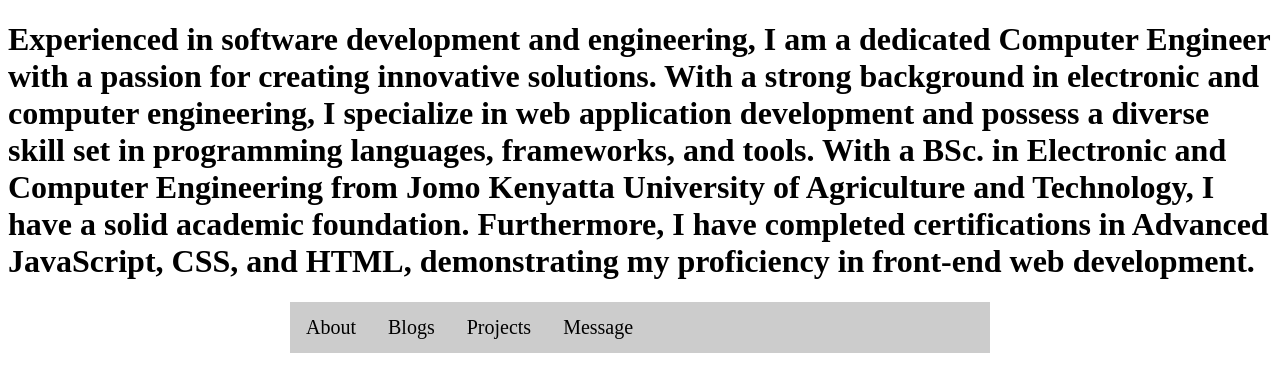
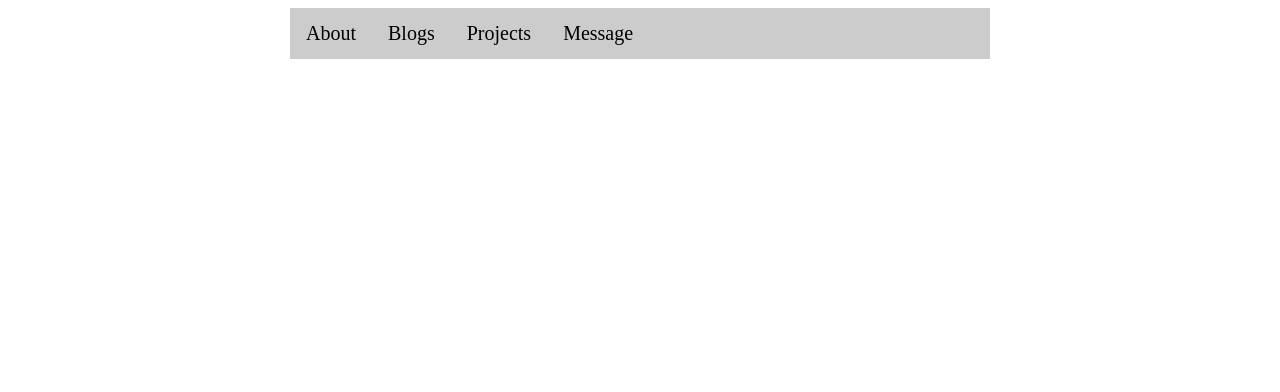
Before and after one commit to cmucheru/cmucheru.github.io, a plain HTML site: page index.html in a window 1280 px wide. Drawn offline with Linux system fonts and the light colour scheme.

Commit message:
Update index.html

```diff
--- a/index.html
+++ b/index.html
@@ -6,9 +6,6 @@
 
     </head>
     <body>
-        <h1>Experienced in software development and engineering, I am a dedicated Computer Engineer with a passion for creating innovative solutions. With a strong background in electronic and computer engineering, I specialize in web application development and possess a diverse skill set in programming languages, frameworks, and tools.
-
-With a BSc. in Electronic and Computer Engineering from Jomo Kenyatta University of Agriculture and Technology, I have a solid academic foundation. Furthermore, I have completed certifications in Advanced JavaScript, CSS, and HTML, demonstrating my proficiency in front-end web development.</h1>
         <nav>
             <div class = "navbar">
                 <a href="#">About</a>
```
